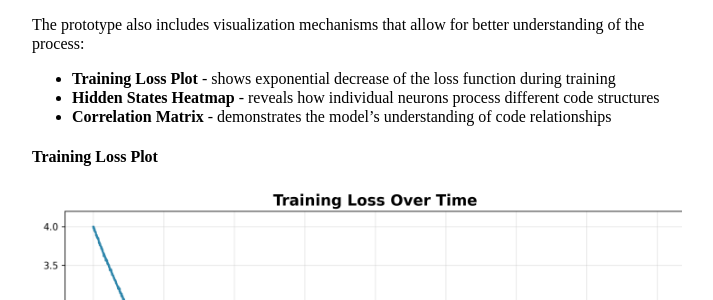
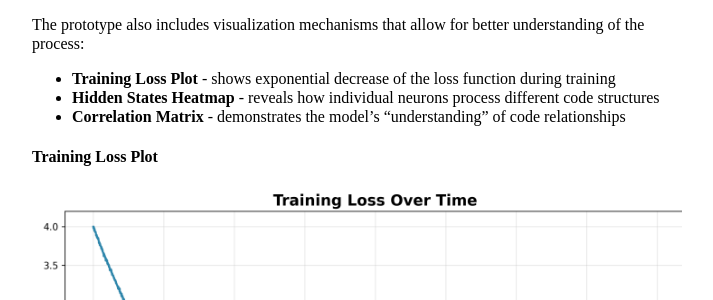
Before and after one commit to piotrmaciejbednarski/piotrmaciejbednarski.github.io, a Jekyll site: the page built from _posts/2025-06-29-lstm-or-transformer-as-malware-packer.md, in a window 1280 px wide and 900 px high, scrolled down 1055 px. Shown: the part 152-452 px from the top of the window, without its empty margins (283-996 px from the left). Built offline with Jekyll 4.4.1, drawn with Linux system fonts in a browser that asks for light colours.

```diff
--- a/_posts/2025-06-29-lstm-or-transformer-as-malware-packer.md
+++ b/_posts/2025-06-29-lstm-or-transformer-as-malware-packer.md
@@ -44,7 +44,7 @@ The prototype also includes visualization mechanisms that allow for better under
 
 - **Training Loss Plot** - shows exponential decrease of the loss function during training
 - **Hidden States Heatmap** - reveals how individual neurons process different code structures
-- **Correlation Matrix** - demonstrates the model's understanding of code relationships
+- **Correlation Matrix** - demonstrates the model's "understanding" of code relationships
 
 #### Training Loss Plot
 
```
Also changed, not shown: _posts/2025-06-29-lstm-lub-transformer-jako-packer-malware.md (+1 -1 lines).
